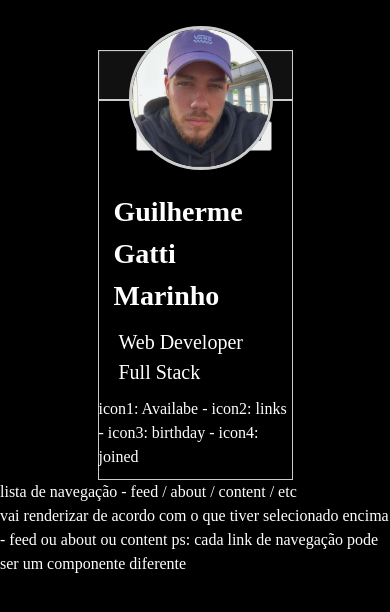
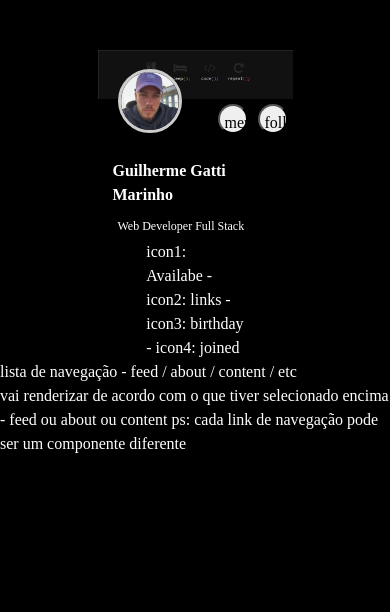
Before and after one commit to guido-marinho/guido-marinho.github.io, a React (Vite) app: page / in a window 390 px wide. Shown: the top 612 px of the page. Built offline with nearby package versions, Linux system fonts and the light colour scheme.

Commit message:
💄 feat: aplica responsividade do header

```diff
--- a/src/CSS/Header.css
+++ b/src/CSS/Header.css
@@ -1,13 +1,12 @@
 .cover-page {
   width: 50%;
   margin: 50px auto 0;
-  border: 1px solid #ccc;
+
 }
 
 .profile-container {
   width: 50%;
   margin: 0 auto;
-  border: 1px solid #ccc;
 }
 
 .profile {
@@ -53,3 +52,114 @@
   justify-content: space-around;
   margin: 10px 0;
 }
+
+/* medida para laptops de 1000px até 1500px */
+@media (max-width: 1500px) {
+  .profile-image {
+    width: 6rem;
+    height: 6rem;
+    top: -50px;
+    left: 30px;
+  }
+
+  .profile-buttons {
+    width: 50%;
+    position: absolute;
+    right: 0;
+    top: 10px;
+  }
+
+  .profile-name {
+    font-size: 1.2rem;
+  }
+
+  .profile-about {
+    font-size: 0.7rem;
+  }
+
+  .profile-icons {
+    width: 50%;
+    margin: 0 auto;
+    font-size: 0.8rem;
+  }
+}
+
+/* medidas para tablets de 768px até 1000px */
+@media (max-width: 1000px) {
+  .profile-image {
+    width: 5rem;
+    height: 5rem;
+    top: -40px;
+    left: 20px;
+  }
+
+  .profile-buttons {
+    width: 50%;
+    position: absolute;
+    right: 0;
+    top: 0;
+  }
+
+  .profile-buttons button {
+    width: 30px;
+    height: 30px;
+    font-size: 1rem;
+    padding: 5px;
+    margin: 5px;
+    border-radius: 50%;
+  }
+
+  .profile-name {
+    font-size: 1rem;
+  }
+
+  .profile-about {
+    font-size: 0.75rem;
+  }
+
+  .profile-icons {
+    width: 50%;
+    margin: 0 auto;
+    font-size: 1rem;
+  }
+}
+
+/* medidas para dispositivos moveis abaixo de 768 px*/
+@media (max-width: 768px) {
+  .profile-image {
+    width: 4rem;
+    height: 4rem;
+    top: -30px;
+    left: 20px;
+  }
+
+  .profile-buttons {
+    width: 30%;
+    position: absolute;
+    right: 0;
+    top: 0;
+  }
+
+  .profile-buttons button {
+    width: 30px;
+    height: 30px;
+    font-size: 1rem;
+    padding: 5px;
+    margin: 5px;
+    border-radius: 50%;
+  }
+
+  .profile-name {
+    font-size: 1rem;
+  }
+
+  .profile-about {
+    font-size: 0.75rem;
+  }
+
+  .profile-icons {
+    width: 50%;
+    margin: 0 auto;
+    font-size: 1rem;
+  }
+}
```
